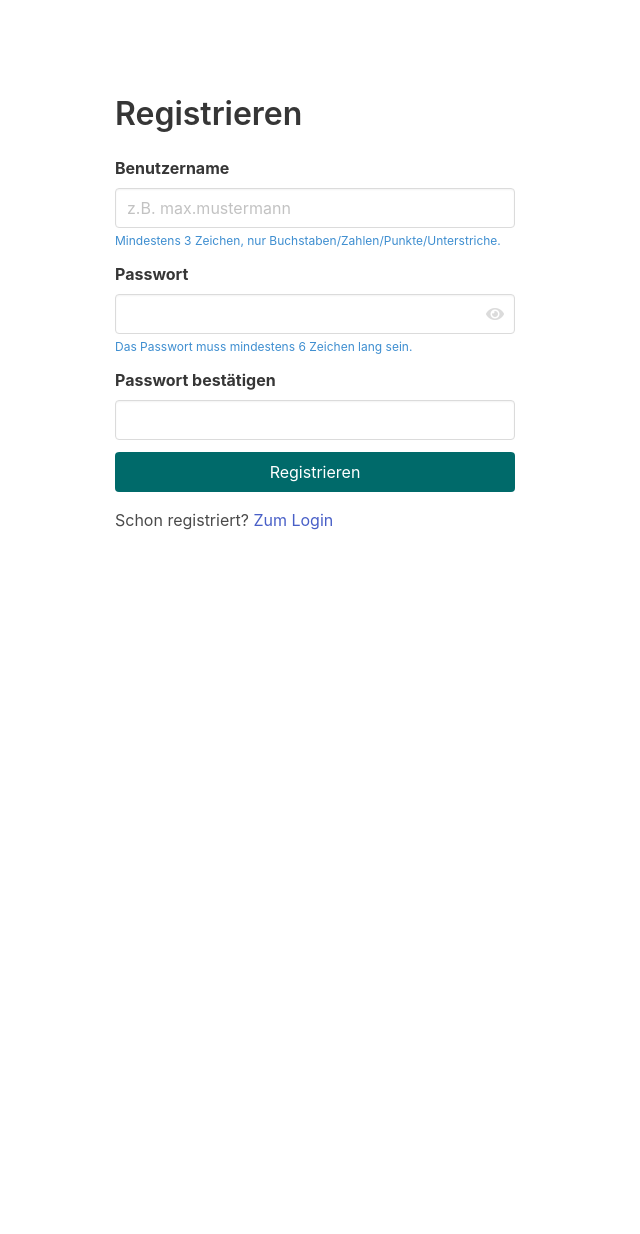
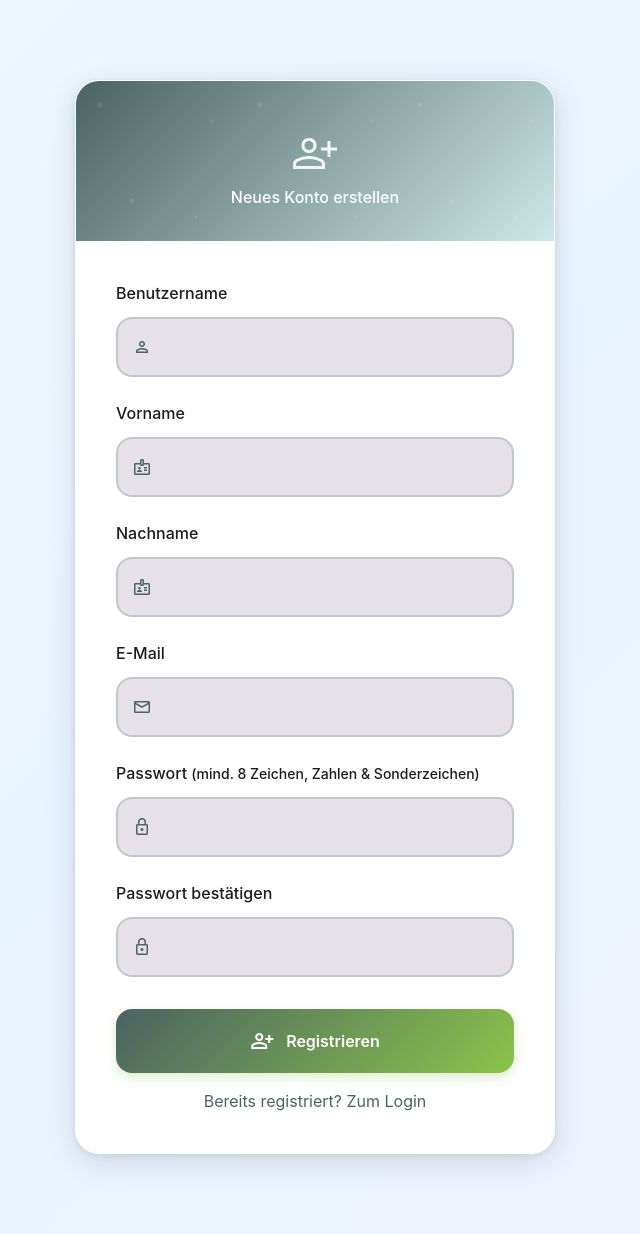
Before and after one commit to larsbaust/asset-management, a Flask app: page /register in a window 1280 px wide. Shown: the part 56-1290 px from the top of the page, without its empty margins (325-965 px from the left). Before the commit the page ends 586 px from the top, so only its background shows below. Run offline with Flask 3, Linux system fonts and the light colour scheme; parts of the project's set-up code (start-up, migrations or seed data) failed here and were passed over; some libraries are stand-ins or nearby versions.

Commit message:
Feature: Registrierung komplett überarbeitet - Vorname/Nachname/E-Mail, Passwort-Prüfung, E-Mail-Bestätigung, hCaptcha, MD3-Standard

```diff
--- a/app/auth.py
+++ b/app/auth.py
@@ -1,6 +1,6 @@
 from flask import Blueprint, render_template, redirect, url_for, flash, request
 from flask_login import login_user, logout_user, login_required, current_user
-from .models import User
+from .models import User, Role
 from . import db
 from flask_mail import Message
 from . import mail
@@ -12,7 +12,7 @@ from werkzeug.security import generate_password_hash
 
 @auth.route('/login', methods=['GET', 'POST'])
 def login():
-    md3 = request.values.get('md3', type=int, default=1)  # Default zu MD3
+    md3 = request.values.get('md3', type=int, default=1)  # Standard: MD3
     from datetime import datetime, timedelta
     form = LoginForm()
     if form.validate_on_submit():
@@ -56,20 +56,85 @@ def login():
 
 @auth.route('/register', methods=['GET', 'POST'])
 def register():
-    md3 = request.values.get('md3', type=int)
+    md3 = request.values.get('md3', type=int, default=1)  # Standard: MD3
     form = RegisterForm()
+
+    # Debug: Formular-Fehler anzeigen
+    if request.method == 'POST' and not form.validate_on_submit():
+        for field, errors in form.errors.items():
+            for error in errors:
+                flash(f'{field}: {error}', 'error')
+
     if form.validate_on_submit():
+        # hCaptcha-Validierung (falls aktiviert)
+        from flask import current_app
+        if current_app.config.get('HCAPTCHA_SECRET_KEY'):
+            import requests
+            captcha_response = request.form.get('h-captcha-response')
+            if not captcha_response:
+                flash('Bitte bestätige, dass du kein Roboter bist.', 'error')
+                template = 'md3/auth/register.html' if md3 else 'auth/register.html'
+                return render_template(template, form=form)
+
+            # hCaptcha-Verifikation
+            verify_url = 'https://hcaptcha.com/siteverify'
+            data = {
+                'secret': current_app.config['HCAPTCHA_SECRET_KEY'],
+                'response': captcha_response
+            }
+            response = requests.post(verify_url, data=data)
+            result = response.json()
+
+            if not result.get('success'):
+                flash('CAPTCHA-Verifikation fehlgeschlagen. Bitte versuche es erneut.', 'error')
+                template = 'md3/auth/register.html' if md3 else 'auth/register.html'
+                return render_template(template, form=form)
+
         if User.query.filter_by(username=form.username.data).first():
             flash('Benutzername ist bereits vergeben.', 'error')
             template = 'md3/auth/register.html' if md3 else 'auth/register.html'
             return render_template(template, form=form)
+
+        # Standard-Rolle "User" automatisch zuweisen
+        user_role = Role.query.filter_by(name='User').first()
+        if not user_role:
+            # Falls "User"-Rolle nicht existiert, erstelle sie
+            user_role = Role(name='User', description='Standard-Benutzer')
+            db.session.add(user_role)
+            db.session.commit()
+
         user = User(
             username=form.username.data,
-            role=form.role.data
+            role_id=user_role.id,  # ForeignKey (Integer)
+            vorname=form.vorname.data if form.vorname.data else None,
+            nachname=form.nachname.data if form.nachname.data else None,
+            email=form.email.data if form.email.data else None
         )
         user.set_password(form.password.data)
         db.session.add(user)
         db.session.commit()
+
+        # E-Mail-Bestätigung senden (falls E-Mail angegeben)
+        if user.email:
+            from flask_mail import Message
+            msg = Message('Willkommen bei Asset Management',
+                          recipients=[user.email])
+            msg.body = f'''Hallo {user.vorname or user.username},
+
+Vielen Dank für deine Registrierung!
+
+Dein Benutzername: {user.username}
+
+Du kannst dich jetzt anmelden unter: {url_for('auth.login', md3=1, _external=True)}
+
+Viele Grüße
+Dein Asset Management Team'''
+            try:
+                mail.send(msg)
+            except Exception as e:
+                # Falls E-Mail-Versand fehlschlägt, ignorieren (User ist trotzdem erstellt)
+                pass
+
         login_user(user)
         flash('Registrierung erfolgreich! Du bist jetzt eingeloggt.', 'success')
         return redirect(url_for('main.index', md3=1 if md3 else None))
--- a/app/forms.py
+++ b/app/forms.py
@@ -1,11 +1,22 @@
 from flask_wtf import FlaskForm
 from wtforms import StringField, PasswordField, SubmitField, SelectField
-from wtforms.validators import DataRequired, Length, EqualTo
+from wtforms.validators import DataRequired, Length, EqualTo, ValidationError
 from wtforms import StringField, SelectField, SelectMultipleField, TextAreaField, FloatField, DateTimeField, BooleanField, SubmitField, FileField, IntegerField
 from wtforms.fields import DateField
 from wtforms.validators import DataRequired, Length, Optional, NumberRange
 from flask_wtf.file import FileAllowed
 from datetime import datetime
+import re
+
+# Custom Validator für Passwort-Stärke
+def validate_password_strength(form, field):
+    password = field.data
+    if len(password) < 8:
+        raise ValidationError('Passwort muss mindestens 8 Zeichen lang sein.')
+    if not re.search(r'\d', password):
+        raise ValidationError('Passwort muss mindestens eine Zahl enthalten.')
+    if not re.search(r'[!@#$%^&*(),.?":{}|<>]', password):
+        raise ValidationError('Passwort muss mindestens ein Sonderzeichen enthalten.')
 
 # Vordefinierte Listen
 LOCATIONS = [
@@ -215,23 +226,17 @@ class LoginForm(FlaskForm):
 
 class RegisterForm(FlaskForm):
     username = StringField('Benutzername', validators=[DataRequired(), Length(min=3, max=80)])
-    password = PasswordField('Passwort', validators=[DataRequired(), Length(min=6)])
-    confirm_password = PasswordField('Passwort bestätigen', validators=[DataRequired(), EqualTo('password')])
-    role = SelectField('Rolle', coerce=int, validators=[DataRequired()])
-    vorname = StringField('Vorname', validators=[DataRequired(), Length(max=80)])
-    nachname = StringField('Nachname', validators=[DataRequired(), Length(max=80)])
-    email = StringField('E-Mail', validators=[DataRequired(), Length(max=120)])
+    password = PasswordField('Passwort', validators=[DataRequired(), Length(min=8), validate_password_strength])
+    confirm_password = PasswordField('Passwort bestätigen', validators=[DataRequired(), EqualTo('password', message='Passwörter stimmen nicht überein.')])
+    vorname = StringField('Vorname', validators=[Optional(), Length(max=80)])
+    nachname = StringField('Nachname', validators=[Optional(), Length(max=80)])
+    email = StringField('E-Mail', validators=[Optional(), Length(max=120)])
     profile_image = FileField('Profilbild', validators=[Optional(), FileAllowed(['jpg', 'jpeg', 'png', 'gif'], 'Nur Bilder erlaubt!')])
     street = StringField('Straße', validators=[Optional(), Length(max=120)])
     postal_code = StringField('PLZ', validators=[Optional(), Length(max=20)])
     city = StringField('Stadt', validators=[Optional(), Length(max=80)])
     phone = StringField('Telefon', validators=[Optional(), Length(max=40)])
     submit = SubmitField('Registrieren')
-
-    def __init__(self, *args, **kwargs):
-        super(RegisterForm, self).__init__(*args, **kwargs)
-        from .models import Role
-        self.role.choices = [(r.id, r.name) for r in Role.query.order_by(Role.name).all()]
 
 class EditUserForm(FlaskForm):
     username = StringField('Benutzername', validators=[DataRequired(), Length(min=3, max=80)])
--- a/app/templates/md3/auth/register.html
+++ b/app/templates/md3/auth/register.html
@@ -2,6 +2,10 @@
 
 {% block head %}
   {{ super() }}
+  <!-- hCaptcha Script (wird nur geladen, wenn HCAPTCHA_SITE_KEY gesetzt ist) -->
+  {% if config.get('HCAPTCHA_SITE_KEY') %}
+  <script src="https://js.hcaptcha.com/1/api.js" async defer></script>
+  {% endif %}
   <style>
     body {
       background: linear-gradient(135deg, #f0f8ff 0%, #e8f4ff 50%, #f0f4ff 100%);
@@ -301,20 +305,51 @@
         </div>
 
         <div class="form-field">
-          <label for="password">Passwort</label>
+          <label for="vorname">Vorname</label>
           <div class="input-container">
-            <span class="material-symbols-outlined">lock</span>
-            <input type="password" id="password" name="password" class="form-input" required autocomplete="new-password">
+            <span class="material-symbols-outlined">badge</span>
+            <input type="text" id="vorname" name="vorname" class="form-input" autocomplete="given-name">
           </div>
         </div>
 
         <div class="form-field">
-          <label for="role">Rolle</label>
+          <label for="nachname">Nachname</label>
           <div class="input-container">
             <span class="material-symbols-outlined">badge</span>
-            {{ form.role(class="form-select", id="role") }}
+            <input type="text" id="nachname" name="nachname" class="form-input" autocomplete="family-name">
           </div>
         </div>
+
+        <div class="form-field">
+          <label for="email">E-Mail</label>
+          <div class="input-container">
+            <span class="material-symbols-outlined">email</span>
+            <input type="email" id="email" name="email" class="form-input" autocomplete="email">
+          </div>
+        </div>
+
+        <div class="form-field">
+          <label for="password">Passwort <small>(mind. 8 Zeichen, Zahlen & Sonderzeichen)</small></label>
+          <div class="input-container">
+            <span class="material-symbols-outlined">lock</span>
+            <input type="password" id="password" name="password" class="form-input" required autocomplete="new-password" minlength="8">
+          </div>
+        </div>
+
+        <div class="form-field">
+          <label for="confirm_password">Passwort bestätigen</label>
+          <div class="input-container">
+            <span class="material-symbols-outlined">lock</span>
+            <input type="password" id="confirm_password" name="confirm_password" class="form-input" required autocomplete="new-password">
+          </div>
+        </div>
+
+        <!-- hCaptcha (optional - aktiviere es in .env mit HCAPTCHA_SITE_KEY und HCAPTCHA_SECRET_KEY) -->
+        {% if config.get('HCAPTCHA_SITE_KEY') %}
+        <div class="form-field" style="display: flex; justify-content: center;">
+          <div class="h-captcha" data-sitekey="{{ config['HCAPTCHA_SITE_KEY'] }}"></div>
+        </div>
+        {% endif %}
 
         <div class="register-actions">
           <button type="submit" class="register-button">
```
